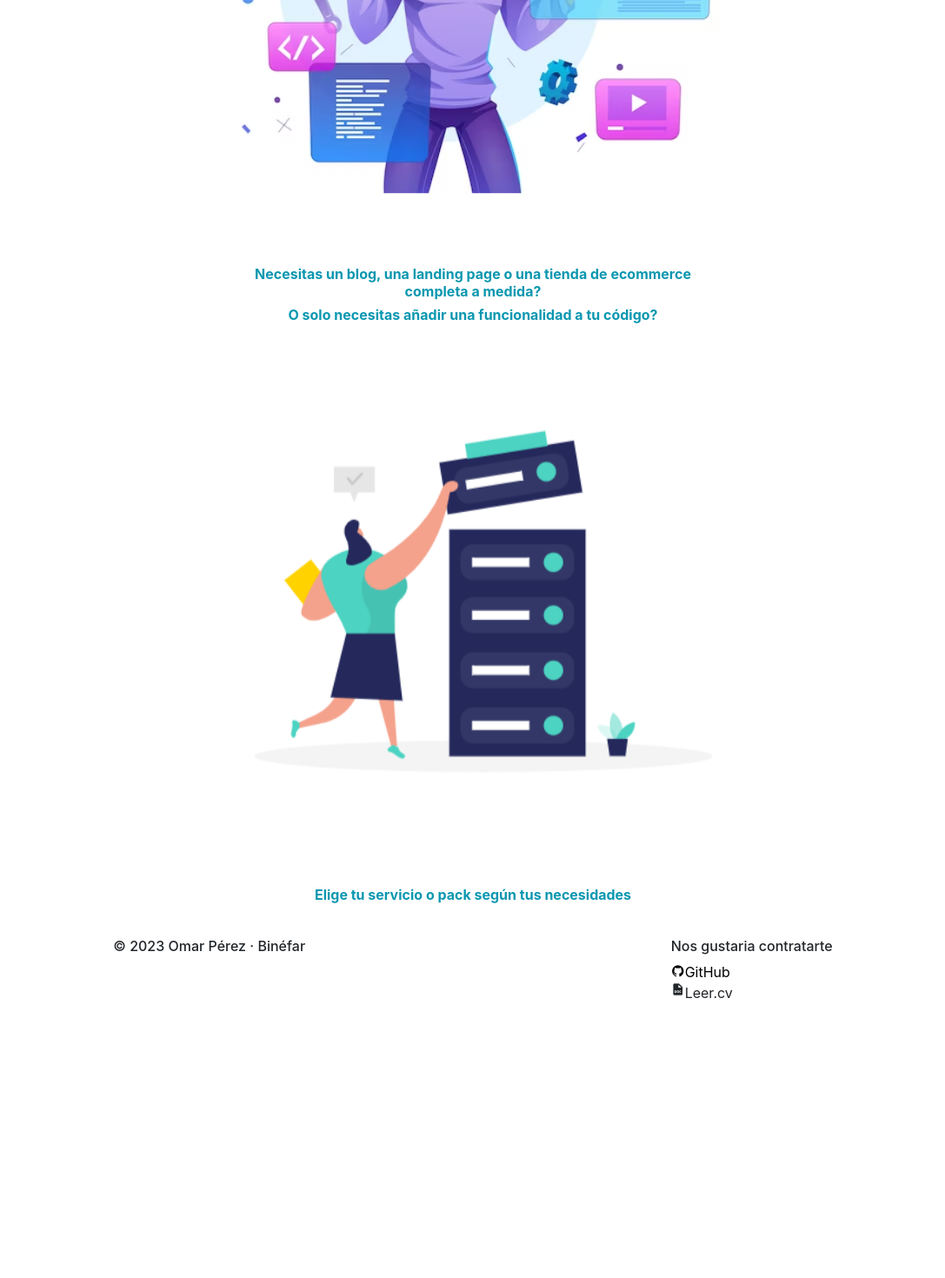
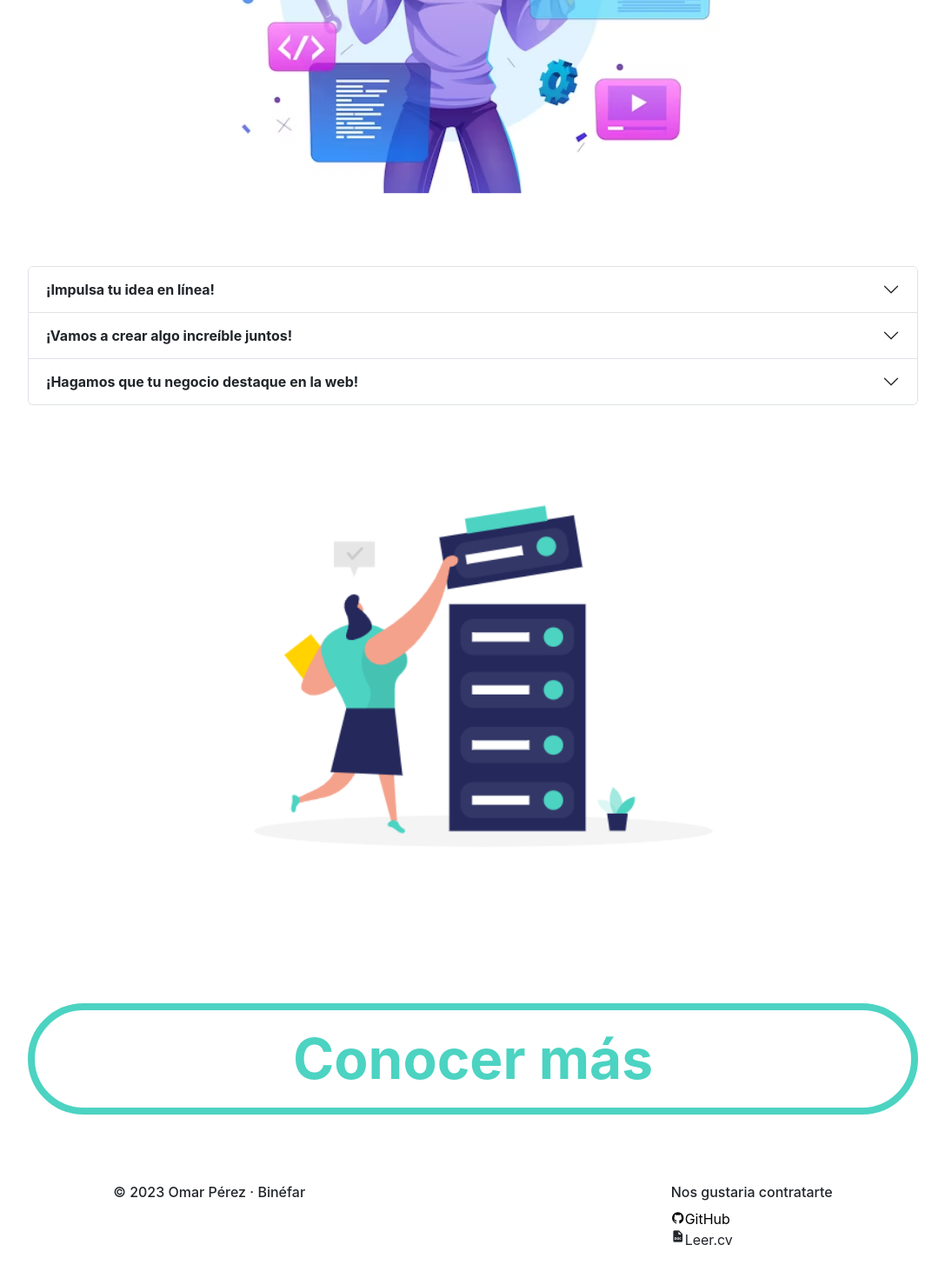
Before and after one commit to Alpha870/ecommerce-app, a React (Vite) app: page / in a window 1280 px wide. Shown: the part 1045-2515 px from the top of the page at 87% size, without its empty margins (96-1183 px from the left). Before the commit the page ends 2284 px from the top, so only its background shows below. Built offline with nearby package versions, Linux system fonts and the light colour scheme.

Commit message:
modifico estilos

```diff
--- a/client/App.jsx
+++ b/client/App.jsx
@@ -26,11 +26,11 @@ const router = createBrowserRouter([
     element: <Login />,
   },
   {
-    path: "/conoceme",
+    path: "/about",
     element: <Conoceme />,
   },
   {
-    path: "/productos",
+    path: "/products",
     element: <Producto />,
   },
   {
@@ -42,7 +42,7 @@ const router = createBrowserRouter([
     element: <Carrito />,
   },
   {
-    path: "/pedidos",
+    path: "/orders",
     element: <Orders />,
   },
 ]);
--- a/client/components/Conoceme/Conoceme.jsx
+++ b/client/components/Conoceme/Conoceme.jsx
@@ -1,7 +1,7 @@
 import React from 'react'
 import Header from '../Header/Header'
 
-const Conoceme = () => {
+const About = () => {
   return (
     <>
     <Header />
@@ -10,4 +10,4 @@ const Conoceme = () => {
   )
 }
 
-export default Conoceme
+export default About
--- a/client/components/Header/Header.jsx
+++ b/client/components/Header/Header.jsx
@@ -40,10 +40,10 @@ const Header = () => {
           </Offcanvas.Header>
           <Nav className="showList">
             <Nav.Link>
-              <Link to={"/productos"}>Servicios/Packs</Link>
+              <Link to={"/products"}>Servicios/Packs</Link>
             </Nav.Link>
             <Nav.Link>
-              <Link to={"/conoceme"}>Acerca de mi</Link>
+              <Link to={"/about"}>Acerca de mi</Link>
             </Nav.Link>
             <Nav.Link className="perfil">
               <Link to={"/profile"}>
--- a/client/components/Home/Home.css
+++ b/client/components/Home/Home.css
@@ -60,3 +60,33 @@
   font-weight: 700;
   color: #0a97b0;
 }
+
+.acordeon {
+  min-width: 80%;
+}
+
+.acordeon-header {
+  font-weight: 700;
+}
+
+.link-button {
+  display: flex;
+  justify-content: center;
+}
+
+.boton-mas {
+  margin: 3rem;
+  height: 8rem;
+  width: 80%;
+  border-radius: 5rem;
+  border: 0.5rem solid #4CD3C2;
+  background-color: transparent;
+  color: #4CD3C2;
+  font-size: 4rem;
+  font-weight: 700;
+}
+
+.boton-mas:hover {
+  background-color: #4CD3C2;
+  border: 2px solid white;
+}
--- a/client/components/Home/Home.jsx
+++ b/client/components/Home/Home.jsx
@@ -1,9 +1,12 @@
 import React from "react";
+import Button from "react-bootstrap/Button";
 import Navbar from "../Header/Header";
 import Footer from "../Footer/Footer";
 import designer from "./programador.png";
 import "./Home.css";
 import Slider from "../Tools/Carousel/Slider";
+import Accordion from "react-bootstrap/Accordion";
+import { Link } from "react-router-dom";
 
 const Home = () => {
   return (
@@ -21,18 +24,62 @@ const Home = () => {
         </div>
       </article>
       <aside className="apartado">
-        <h6 className="titulo-aside">
-          Necesitas un blog, una landing page o una tienda de ecommerce completa
-          a medida?
-        </h6>
-        <h6 className="titulo-aside">
-          O solo necesitas añadir una funcionalidad a tu código?
-        </h6>
+        <Accordion className="acordeon">
+          <Accordion.Item eventKey="0">
+            <Accordion.Header>
+              <span className="acordeon-header">
+                ¡Impulsa tu idea en línea!
+              </span>
+            </Accordion.Header>
+            <Accordion.Body>
+              <h6 className="titulo-aside">
+                Ya sea que tengas una idea clara o solo una vaga noción de lo
+                que necesitas, podemos trabajar juntos para crear un sitio web
+                impresionante y personalizado que se adapte a tus necesidades y
+                presupuesto.
+              </h6>
+            </Accordion.Body>
+          </Accordion.Item>
+          <Accordion.Item eventKey="1">
+            <Accordion.Header>
+              <span className="acordeon-header">
+                ¡Vamos a crear algo increíble juntos!
+              </span>
+            </Accordion.Header>
+            <Accordion.Body>
+              <h6 className="titulo-aside">
+                Desde la creación de un blog sencillo hasta una tienda de
+                ecommerce completa. No tienes que preocuparte, estoy aquí para
+                hacer todo el proceso divertido y fácil para ti.
+              </h6>
+            </Accordion.Body>
+          </Accordion.Item>
+          <Accordion.Item eventKey="2">
+            <Accordion.Header>
+              <span className="acordeon-header">
+                ¡Hagamos que tu negocio destaque en la web!
+              </span>
+            </Accordion.Header>
+            <Accordion.Body>
+              <h6 className="titulo-aside">
+                Así que, ¿qué dices? ¿Te animas a dar el primer paso para
+                mejorar tu presencia en línea? ¡Elige tu pack hoy mismo y
+                hablemos sobre cómo puedo ayudarte a llevar tu negocio o idea al
+                siguiente nivel!
+              </h6>
+            </Accordion.Body>
+          </Accordion.Item>
+        </Accordion>
+
         <div className="div-slider">
           <Slider />
         </div>
-        <h6 className="titulo-aside">Elige tu servicio o pack según tus necesidades</h6>
       </aside>
+
+      <Link to={'/about'} className="link-button">
+          <Button className="boton-mas">Conocer más</Button>
+      </Link>
+
       <Footer />
     </section>
   );
```
